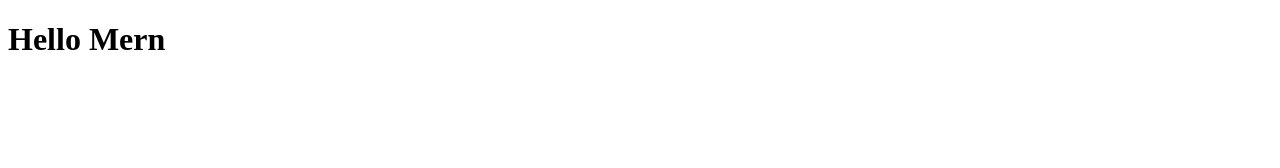
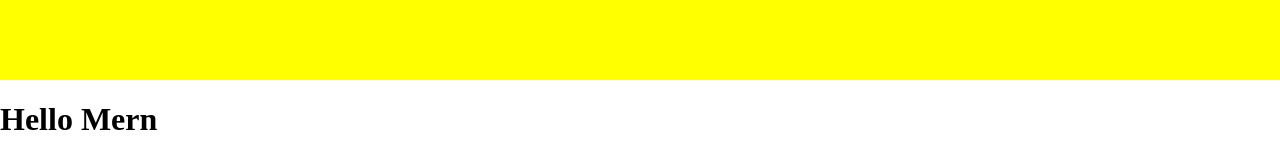
Before and after one commit to waseemfarooq47/MernAssignments, a plain HTML site: page index.html in a window 1280 px wide. Drawn offline with Linux system fonts and the light colour scheme.

Commit message:
assignments

```diff
--- a/index.html
+++ b/index.html
@@ -6,7 +6,8 @@
     <meta name="viewport" content="width=device-width, initial-scale=1.0">
     <title>Document</title>
 </head>
-<body>
+<body style="padding: 0;margin:0">
+    <header  style="height: 80px; width:100%;background-color: yellow;"></header>
     <h1>Hello Mern</h1>
 </body>
 </html>
```
Also changed, not shown: 2 other files.
